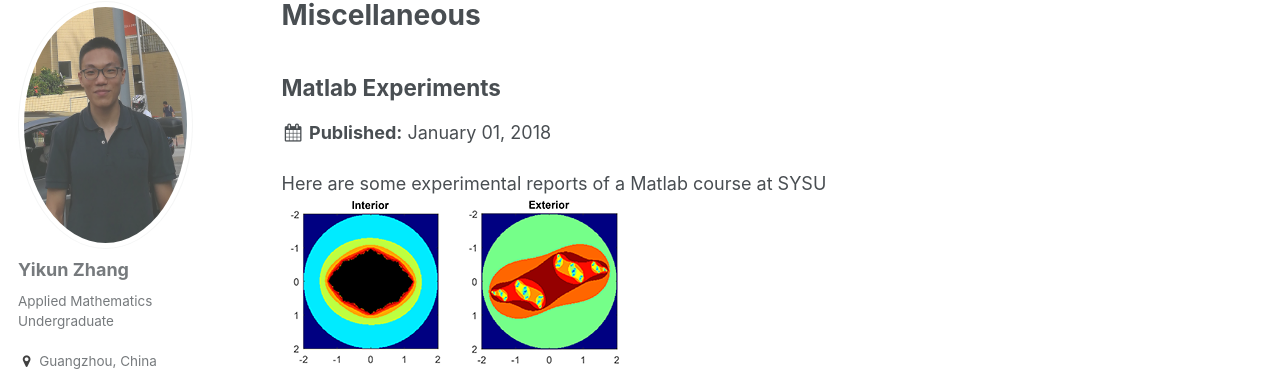
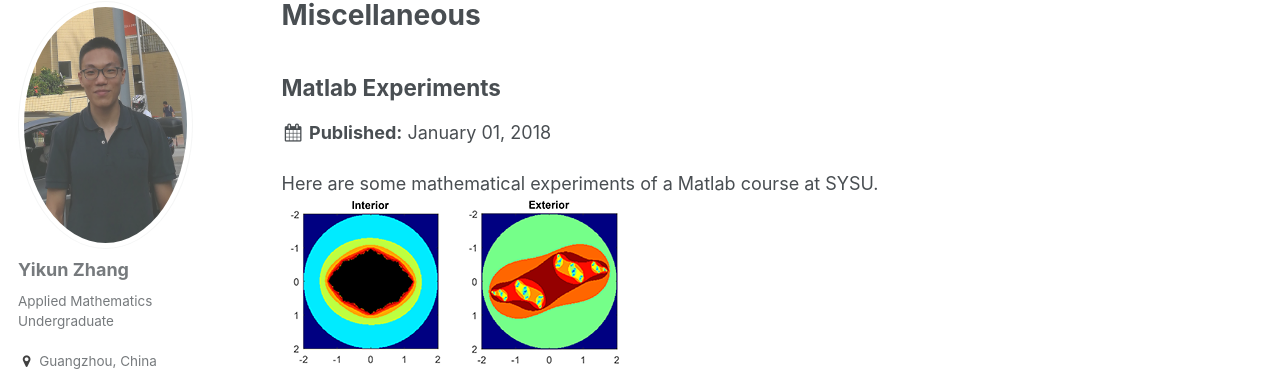
Before and after one commit to zhangyk8/zhangyk8.github.io, a Jekyll site: the page built from _pages/portfolio.html, in a window 1280 px wide and 1388 px high. Shown: the part 117-488 px from the top of the window. Built offline with Jekyll 4.4.1, drawn with Linux system fonts in a browser that asks for light colours.

Commit message:
Update portfolio-1.md

```diff
--- a/_portfolio/portfolio-1.md
+++ b/_portfolio/portfolio-1.md
@@ -1,6 +1,6 @@
 ---
 title: "Matlab Experiments"
-excerpt: "Here are some experimental reports of a Matlab course at SYSU<br/><img src='/images/Matlab2.png'>"
+excerpt: "Here are some mathematical experiments of a Matlab course at SYSU.<br/><img src='/images/Matlab2.png'>"
 collection: portfolio
 ---
 
```
